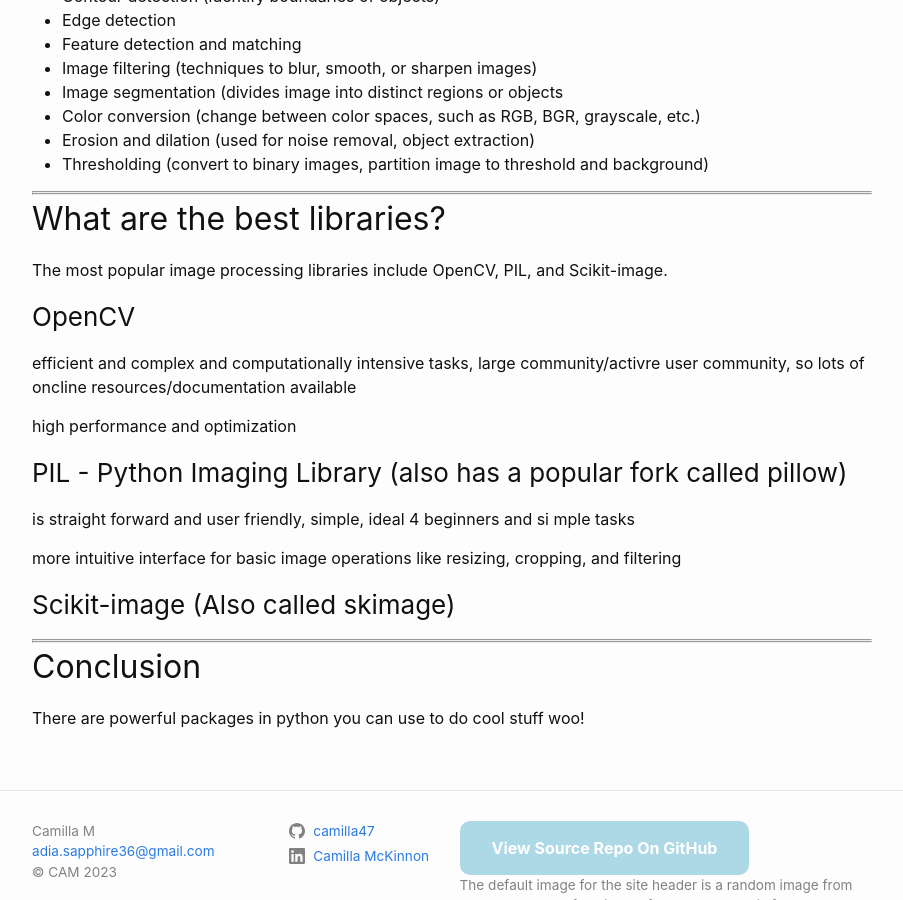
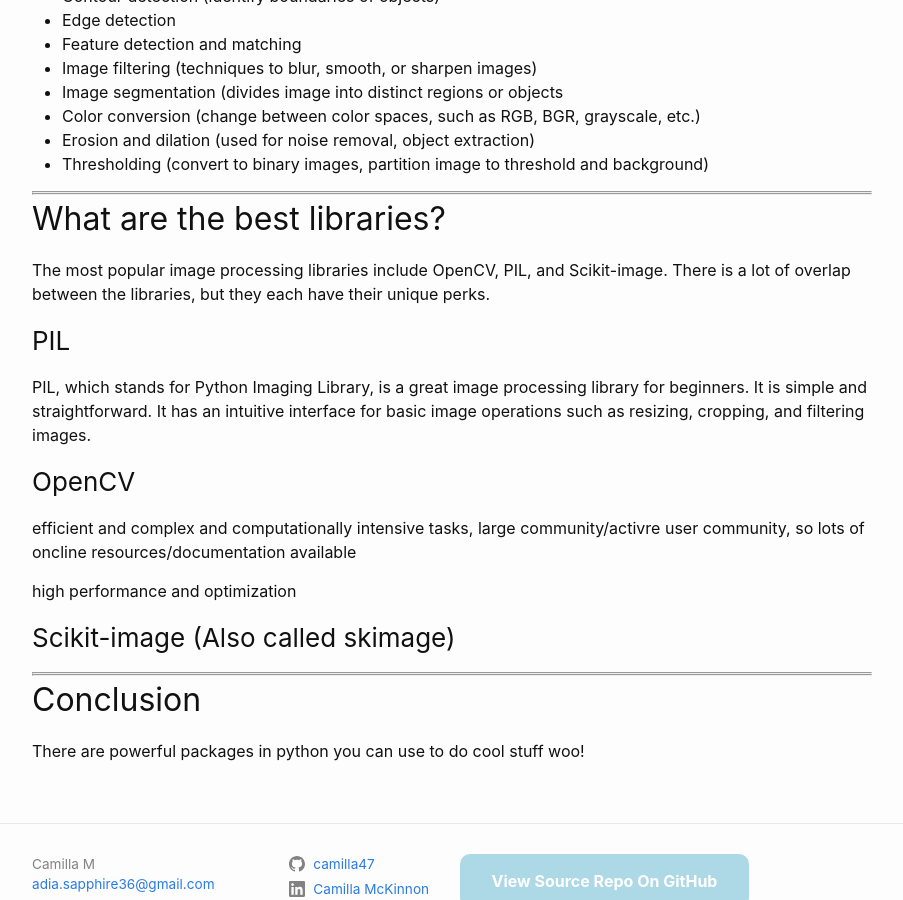
Before and after one commit to camilla47/camilla47.github.io, a Jekyll site: the page built from _posts/2023-10-12-img-processing.md, in a window 1280 px wide and 900 px high, scrolled down 1084 px. Shown: the whole window, without its empty margins (188-1091 px from the left). Built offline with Jekyll 4.4.1, drawn with Linux system fonts in a browser that asks for light colours; comment, search, counter and statistics services are not loaded.

Commit message:
Update 2023-10-12-img-processing.md
updating PIL section

```diff
--- a/_posts/2023-10-12-img-processing.md
+++ b/_posts/2023-10-12-img-processing.md
@@ -38,7 +38,11 @@ Python has several libraries with numerous packages for your image processing ne
 
 ## What are the best libraries?
 
-The most popular image processing libraries include OpenCV, PIL, and Scikit-image.
+The most popular image processing libraries include OpenCV, PIL, and Scikit-image. There is a lot of overlap between the libraries, but they each have their unique perks.
+
+### PIL
+
+PIL, which stands for Python Imaging Library, is a great image processing library for beginners. It is simple and straightforward. It has an intuitive interface for basic image operations such as resizing, cropping, and filtering images.
 
 ### OpenCV
 
@@ -46,11 +50,6 @@ efficient and complex and computationally intensive tasks, large community/activ
 
 high performance and optimization
 
-### PIL - Python Imaging Library (also has a popular fork called pillow)
-
-is straight forward and user friendly, simple, ideal 4 beginners and si mple tasks
-
-more intuitive interface for basic image operations like resizing, cropping, and filtering
 
 
 ### Scikit-image (Also called skimage)
```
Also changed, not shown: other parts of _posts/2023-10-12-img-processing.md (+1 -1 lines).
